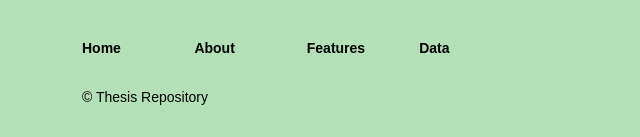
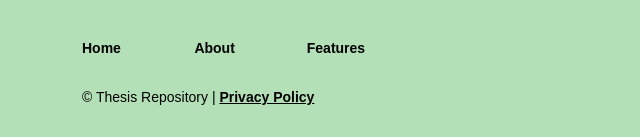
Before and after one commit to MarvinWaro/Thesis-Repositories, a PHP site: page /home/index.php in a window 1280 px wide. Shown: the part 4725-4862 px from the top of the page, without its empty margins (0-640 px from the left). Run offline with PHP 8.4, Linux system fonts and the light colour scheme; some libraries are stand-ins or nearby versions.

Commit message:
last touch

```diff
--- a/home/index.php
+++ b/home/index.php
@@ -294,35 +294,28 @@
                         <div class="col-md-3">
                             <div>
                                 <small>
-                                    <a href="#" class="text-decoration-none">Home</a>
+                                    <a href="#home" class="text-decoration-none">Home</a>
                                 </small>
                             </div>
                         </div>
                         <div class="col-md-3">
                             <div>
                                 <small>
-                                    <a href="#" class="text-decoration-none">About</a>
+                                    <a href="#how" class="text-decoration-none">About</a>
                                 </small>
                             </div>
                         </div>
                         <div class="col-md-3">
                             <div>
                                 <small>
-                                    <a href="#" class="text-decoration-none">Features</a>
-                                </small>
-                            </div>
-                        </div>
-                        <div class="col-md-3">
-                            <div>
-                                <small>
-                                    <a href="#" class="text-decoration-none">Data</a>
+                                    <a href="#features" class="text-decoration-none">Features</a>
                                 </small>
                             </div>
                         </div>
                     </div>
                 </div>
                 <div class="copy">
-                    &copy; Thesis Repository
+                    &copy; Thesis Repository | <a href="#">Privacy Policy</a>
                 </div>
             </div>
         </div>
```
